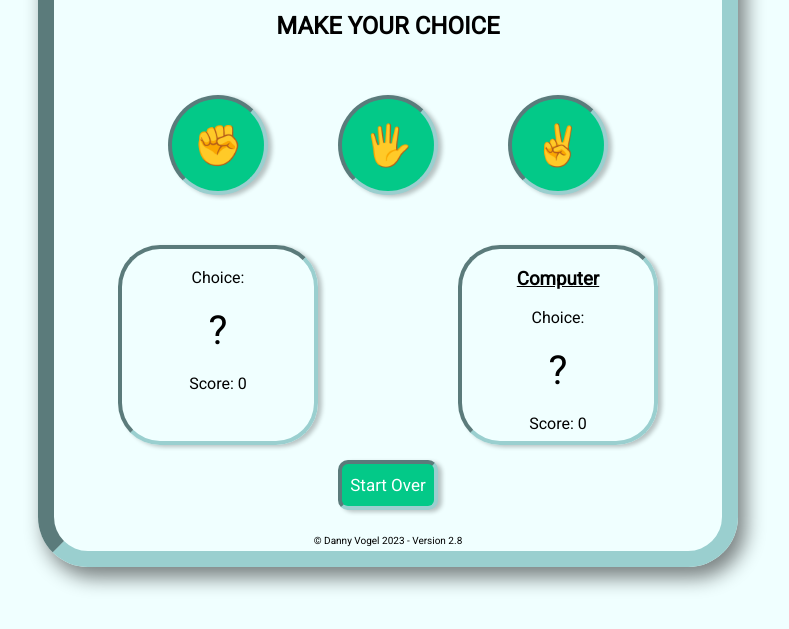
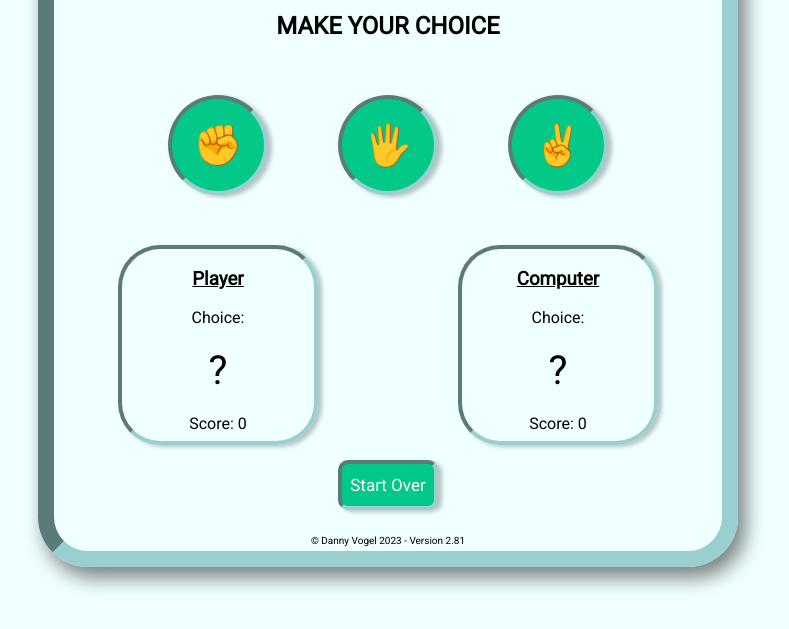
Before and after one commit to DannyVogel/odin_rock_paper_scissors, a website: page index.html in a window 1280 px wide. Shown: the part 147-776 px from the top of the page, without its empty margins (252-1041 px from the left). Drawn offline with nearby package versions, Linux system fonts and the light colour scheme.

Commit message:
update version

```diff
--- a/index.html
+++ b/index.html
@@ -32,7 +32,7 @@
         <div class="results-container">
 
             <div class="player-data">
-                <h3 class="player-name"></h3>
+                <h3 class="player-name">Player</h3>
                 <p>Choice: </p>
                 <p class="playerChoice">?</p>
                 <p class="player-score">Score: 0</p>
@@ -54,7 +54,7 @@
 
 
     <button class="btn reset" onclick="reset()">Start Over</button>
-    <p class="footer">© Danny Vogel 2023 - Version 2.8</p>
+    <p class="footer">© Danny Vogel 2023 - Version 2.81</p>
 
 </body>
 </html>
```
